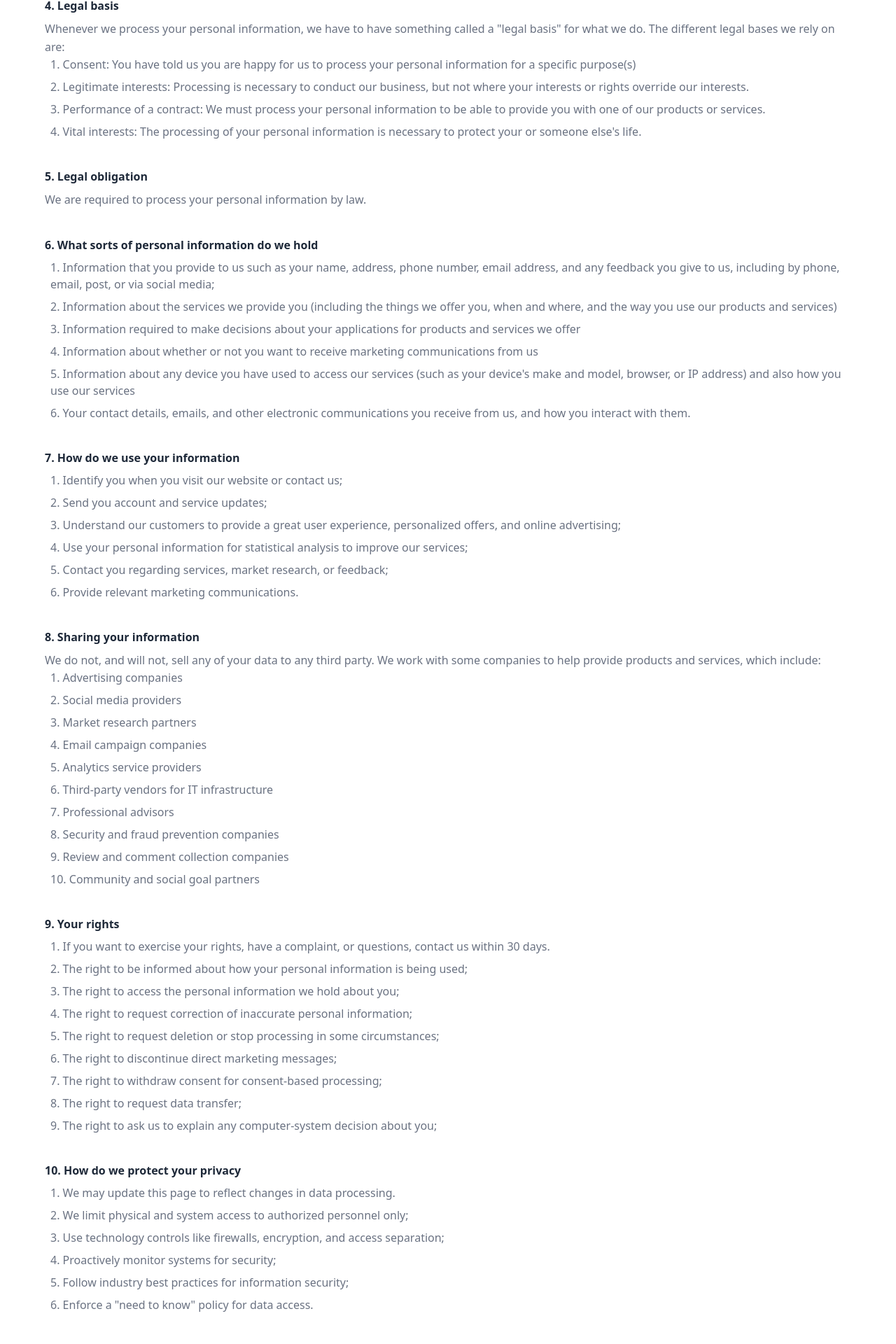
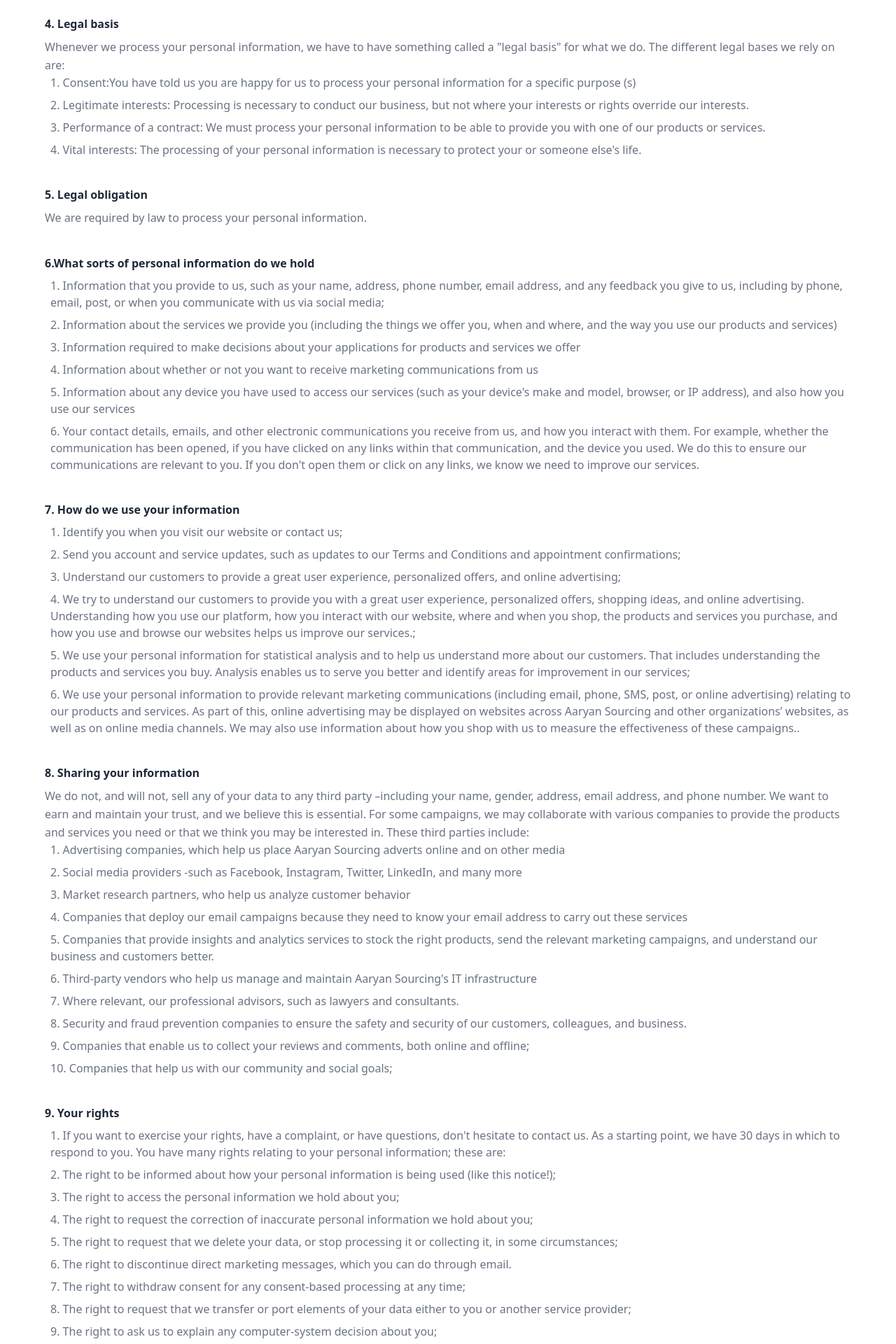
Before and after one commit to noorjahan220/Aariyan-Sourching-30, a Next.js app: page /Privecy in a window 1280 px wide. Shown: the part 875-2795 px from the top of the page at 70% size. Built offline with nearby package versions, Linux system fonts and the light colour scheme; no server answers.

Commit message:
update privacy page

```diff
--- a/Pages/PrivecyPolicy/Privacy.jsx
+++ b/Pages/PrivecyPolicy/Privacy.jsx
@@ -18,7 +18,7 @@ const Privacy = () => {
                 1. Privacy
               </h2>
               <p className="leading-relaxed text-gray-500">
-                1.1. We will always keep your data safe and secure. So, you are clued up; here is why we need your data and how we will use it.
+                1.1. We will always keep your data safe and secure. So, you're up to speed; here is why we need your data and how we will use it.
               </p>
             </div>
 
@@ -28,10 +28,10 @@ const Privacy = () => {
                 2. Protecting your privacy
               </h2>
               <p className="leading-relaxed text-gray-500">
-                2.1. AA Sourcing LTD, we are 100% committed to protecting the privacy and security of our customers and site visitors. The AA Sourcing LTD team is aware of how critical your privacy is. If you have any questions about how we protect your privacy, drop us a line at contact@aasourcingltd.com.
+                2.1. Aaryan Sourcing, we are 100% committed to protecting the privacy and security of our customers and site visitors. The Aaryan Sourcing team is aware of the importance of your privacy. If you have any questions about how we protect your privacy, please get in touch with us at contact@aaryansourcing.com.
               </p>
               <p className="leading-relaxed text-gray-500">
-                2.2. For all our services, the data controller —the company responsible for your privacy —is AA Sourcing LTD.
+                2.2. For all our services, the data controller —the company responsible for your privacy —is Aaryan Sourcing.
               </p>
             </div>
 
@@ -42,7 +42,7 @@ const Privacy = () => {
               </h2>
               <ol className="list-decimal list-inside space-y-2 pl-2 text-gray-500">
                 <li>Our legal basis for processing your personal information;</li>
-                <li>What sorts of personal information do we hold;</li>
+                <li>What sorts of personal information do we hold?</li>
                 <li>How we would like to use your information;</li>
                 <li>Sharing your information;</li>
                 <li>Your Rights;</li>
@@ -57,10 +57,10 @@ const Privacy = () => {
                 4. Legal basis
               </h2>
               <p className="leading-relaxed text-gray-500">
-                Whenever we process your personal information, we have to have something called a "legal basis" for what we do. The different legal bases we rely on are:
+               Whenever we process your personal information, we have to have something called a "legal basis" for what we do. The different legal bases we rely on are:
               </p>
               <ol className="list-decimal list-inside space-y-2 pl-2 text-gray-500">
-                <li>Consent: You have told us you are happy for us to process your personal information for a specific purpose(s)</li>
+                <li>Consent:You have told us you are happy for us to process your personal information for a specific purpose (s)</li>
                 <li>Legitimate interests: Processing is necessary to conduct our business, but not where your interests or rights override our interests.</li>
                 <li>Performance of a contract: We must process your personal information to be able to provide you with one of our products or services.</li>
                 <li>Vital interests: The processing of your personal information is necessary to protect your or someone else's life.</li>
@@ -73,22 +73,22 @@ const Privacy = () => {
                 5. Legal obligation
               </h2>
               <p className="leading-relaxed text-gray-500">
-                We are required to process your personal information by law.
+              We are required by law to process your personal information.
               </p>
             </div>
 
             {/* Section 6: What sorts of personal information do we hold */}
             <div className="mb-10">
               <h2 className="text-base font-bold text-gray-800 mb-2">
-                6. What sorts of personal information do we hold
+                6.What sorts of personal information do we hold
               </h2>
               <ol className="list-decimal list-inside space-y-2 pl-2 text-gray-500">
-                <li>Information that you provide to us such as your name, address, phone number, email address, and any feedback you give to us, including by phone, email, post, or via social media;</li>
+                <li>Information that you provide to us, such as your name, address, phone number, email address, and any feedback you give to us, including by phone, email, post, or when you communicate with us via social media;</li>
                 <li>Information about the services we provide you (including the things we offer you, when and where, and the way you use our products and services)</li>
                 <li>Information required to make decisions about your applications for products and services we offer</li>
                 <li>Information about whether or not you want to receive marketing communications from us</li>
-                <li>Information about any device you have used to access our services (such as your device's make and model, browser, or IP address) and also how you use our services</li>
-                <li>Your contact details, emails, and other electronic communications you receive from us, and how you interact with them.</li>
+                <li>Information about any device you have used to access our services (such as your device's make and model, browser, or IP address), and also how you use our services</li>
+                <li>Your contact details, emails, and other electronic communications you receive from us, and how you interact with them. For example, whether the communication has been opened, if you have clicked on any links within that communication, and the device you used. We do this to ensure our communications are relevant to you. If you don't open them or click on any links, we know we need to improve our services.</li>
               </ol>
             </div>
 
@@ -99,11 +99,11 @@ const Privacy = () => {
               </h2>
               <ol className="list-decimal list-inside space-y-2 pl-2 text-gray-500">
                 <li>Identify you when you visit our website or contact us;</li>
-                <li>Send you account and service updates;</li>
+                <li>Send you account and service updates, such as updates to our Terms and Conditions and appointment confirmations;</li>
                 <li>Understand our customers to provide a great user experience, personalized offers, and online advertising;</li>
-                <li>Use your personal information for statistical analysis to improve our services;</li>
-                <li>Contact you regarding services, market research, or feedback;</li>
-                <li>Provide relevant marketing communications.</li>
+                <li>We try to understand our customers to provide you with a great user experience, personalized offers, shopping ideas, and online advertising. Understanding how you use our platform, how you interact with our website, where and when you shop, the products and services you purchase, and how you use and browse our websites helps us improve our services.;</li>
+                <li>We use your personal information for statistical analysis and to help us understand more about our customers. That includes understanding the products and services you buy. Analysis enables us to serve you better and identify areas for improvement in our services;</li>
+                <li>We use your personal information to provide relevant marketing communications (including email, phone, SMS, post, or online advertising) relating to our products and services. As part of this, online advertising may be displayed on websites across Aaryan Sourcing and other organizations’ websites, as well as on online media channels. We may also use information about how you shop with us to measure the effectiveness of these campaigns..</li>
               </ol>
             </div>
 
@@ -113,19 +113,19 @@ const Privacy = () => {
                 8. Sharing your information
               </h2>
               <p className="leading-relaxed text-gray-500">
-                We do not, and will not, sell any of your data to any third party. We work with some companies to help provide products and services, which include:
+               We do not, and will not, sell any of your data to any third party –including your name, gender, address, email address, and phone number. We want to earn and maintain your trust, and we believe this is essential. For some campaigns, we may collaborate with various companies to provide the products and services you need or that we think you may be interested in. These third parties include:
               </p>
               <ol className="list-decimal list-inside space-y-2 pl-2 text-gray-500">
-                <li>Advertising companies</li>
-                <li>Social media providers</li>
-                <li>Market research partners</li>
-                <li>Email campaign companies</li>
-                <li>Analytics service providers</li>
-                <li>Third-party vendors for IT infrastructure</li>
-                <li>Professional advisors</li>
-                <li>Security and fraud prevention companies</li>
-                <li>Review and comment collection companies</li>
-                <li>Community and social goal partners</li>
+                <li>Advertising companies, which help us place Aaryan Sourcing adverts online and on other media</li>
+                <li>Social media providers -such as Facebook, Instagram, Twitter, LinkedIn, and many more</li>
+                <li>Market research partners, who help us analyze customer behavior</li>
+                <li>Companies that deploy our email campaigns because they need to know your email address to carry out these services</li>
+                <li>Companies that provide insights and analytics services to stock the right products, send the relevant marketing campaigns, and understand our business and customers better.</li>
+                <li>Third-party vendors who help us manage and maintain Aaryan Sourcing's IT infrastructure</li>
+                <li>Where relevant, our professional advisors, such as lawyers and consultants.</li>
+                <li>Security and fraud prevention companies to ensure the safety and security of our customers, colleagues, and business.</li>
+                <li>Companies that enable us to collect your reviews and comments, both online and offline;</li>
+                <li>Companies that help us with our community and social goals;</li>
               </ol>
             </div>
 
@@ -135,14 +135,14 @@ const Privacy = () => {
                 9. Your rights
               </h2>
               <ol className="list-decimal list-inside space-y-2 pl-2 text-gray-500">
-                <li>If you want to exercise your rights, have a complaint, or questions, contact us within 30 days.</li>
-                <li>The right to be informed about how your personal information is being used;</li>
+                <li>If you want to exercise your rights, have a complaint, or have questions, don't hesitate to contact us. As a starting point, we have 30 days in which to respond to you. You have many rights relating to your personal information; these are:</li>
+                <li>The right to be informed about how your personal information is being used (like this notice!);</li>
                 <li>The right to access the personal information we hold about you;</li>
-                <li>The right to request correction of inaccurate personal information;</li>
-                <li>The right to request deletion or stop processing in some circumstances;</li>
-                <li>The right to discontinue direct marketing messages;</li>
-                <li>The right to withdraw consent for consent-based processing;</li>
-                <li>The right to request data transfer;</li>
+                <li>The right to request the correction of inaccurate personal information we hold about you;</li>
+                <li>The right to request that we delete your data, or stop processing it or collecting it, in some circumstances;</li>
+                <li>The right to discontinue direct marketing messages, which you can do through email.</li>
+                <li>The right to withdraw consent for any consent-based processing at any time;</li>
+                <li>The right to request that we transfer or port elements of your data either to you or another service provider;</li>
                 <li>The right to ask us to explain any computer-system decision about you;</li>
               </ol>
             </div>
@@ -153,12 +153,13 @@ const Privacy = () => {
                 10. How do we protect your privacy
               </h2>
               <ol className="list-decimal list-inside space-y-2 pl-2 text-gray-500">
-                <li>We may update this page to reflect changes in data processing.</li>
-                <li>We limit physical and system access to authorized personnel only;</li>
-                <li>Use technology controls like firewalls, encryption, and access separation;</li>
-                <li>Proactively monitor systems for security;</li>
-                <li>Follow industry best practices for information security;</li>
-                <li>Enforce a "need to know" policy for data access.</li>
+                <li>We may change this page from time to time to reflect how we are processing your data. If we make significant changes, we will clearly communicate this on the Aaryan Sourcing website, in other Aaryan Sourcing services, or through alternative contact methods, such as email, to allow you to review the changes before proceeding.</li>
+                <li>We take protecting your personal information seriously. Some of the controls we have in place are:</li>
+                <li>We limit physical access to our buildings and user access to our systems to only those that we believe are entitled to be there.</li>
+                <li>We use technology controls for our information systems, such as firewalls, user verification, strong data encryption, and separation of roles, systems & data.</li>
+                <li>Systems are proactively monitored through a “detect and respond" information security function;</li>
+                <li>We utilize industry "good practice" standards to support the maintenance of a robust information security management system;</li>
+                <li>We enforce a "need to know" policy for access to any data or systems;</li>
               </ol>
             </div>
 
@@ -168,13 +169,13 @@ const Privacy = () => {
                 11. How to contact us
               </h2>
               <p className="leading-relaxed text-gray-500">
-                11.1. We always want to hear from our customers.
+                11.1. We always want to hear from our customers (especially if you feel we have let you down or could do better).
               </p>
               <p className="leading-relaxed text-gray-500">
-                11.2. For questions, feedback, to stop using your information, exercise rights, or complaints:
+                11.2. If you: Have any questions or feedback about this notice; Would like us to stop using your information; Want to exercise any of your rights as set out above, or have a complaint;
               </p>
               <p className="leading-relaxed text-gray-500">
-                11.3. Contact our Customer Care team via email at <a href="mailto:contact@aasourcingltd.com" className="text-blue-600">contact@aasourcingltd.com</a>.
+                11.3. Please do not hesitate to contact our Customer Care team via email at contact@aaryansourcing.com; we will be happy to answer any questions you may have. <a href="mailto:contact@aasourcingltd.com" className="text-blue-600">contact@aasourcingltd.com</a>.
               </p>
             </div>
 
--- a/Pages/Resource/ResourceGrid.jsx
+++ b/Pages/Resource/ResourceGrid.jsx
@@ -58,7 +58,7 @@ const ResourceGrid = () => {
       description: "Download detailed product sheets for our entire range.",
       image: "https://i.ibb.co/Q2wB13W/product-sheets.webp",
       pdfUrl: "/LookBook-Image/Lookbook-final-14-9-25.pdf",
-      pageUrl: "/productsheets",
+      pageUrl: "",
     },
     {
       id: 7,
@@ -78,7 +78,7 @@ const ResourceGrid = () => {
       image:
         "https://i.ibb.co/DfsTyKxx/Premium-Women-s-Black-Hoodie-Apparel-Exclusive-Style-Comfort.jpg",
       pdfUrl: "/LookBook-Image/Lookbook-final-14-9-25.pdf",
-      pageUrl: "/exclusive",
+      pageUrl: "",
     },
     {
       id: 9,
```
